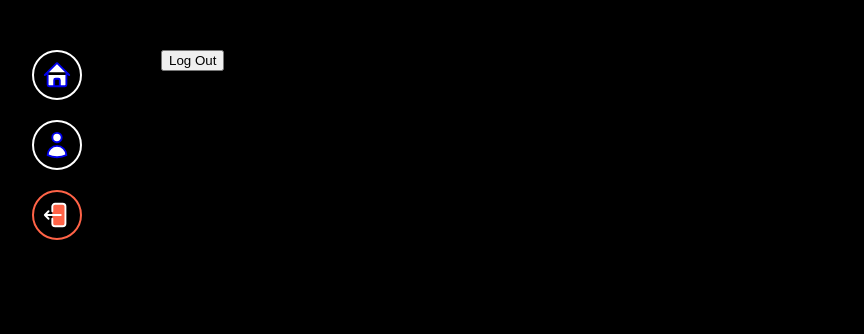
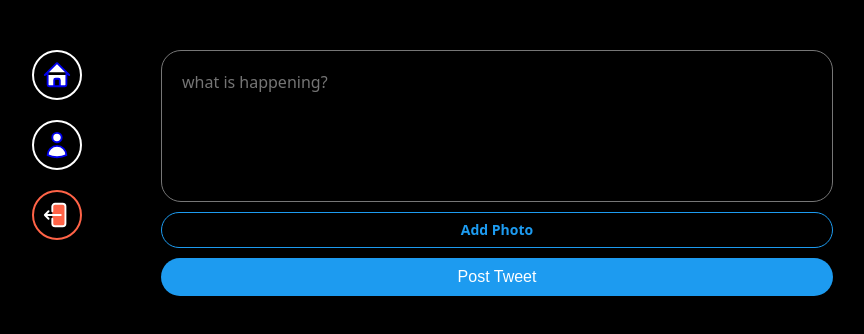
Before and after one commit to Livelyoneweek/react_twitter_clone, a React (Vite) app: page / in a window 1280 px wide. Shown: the top 334 px of the page, without its empty margins (237-1101 px from the left). Built offline with nearby package versions, Linux system fonts and the light colour scheme; no server answers; sample sign-in values are in the browser's storage; the HTML template or start-up script is replaced by a standard one.

Commit message:
feat: post tweet form add

```diff
--- /dev/null
+++ b/src/components/post-tweet-form.tsx
@@ -0,0 +1,84 @@
+import { useState } from "react";
+import styled from "styled-components"
+
+const Form = styled.form`
+    display: flex;
+    flex-direction: column;
+    gap: 10px;
+`;
+
+const TextArea = styled.textarea`
+    border: 2xp solid white;
+    padding: 20px;
+    border-radius: 20px;
+    font-size: 16px;
+    color: white;
+    background-color: black;
+    /* textarea 사이즈 조절 제거 */
+    width: 100%;
+    resize: none;
+
+    font-family: system-ui, -apple-system, BlinkMacSystemFont, 'Segoe UI',
+        Roboto, Oxygen, Ubuntu, Cantarell, 'Open Sans', 'Helvetica Neue', sans-serif;
+
+    &::placeholder {
+        font-size: 16px;
+    }
+    &:focus {
+        outline: none;
+        border-color: #1d9bf0;
+    }
+`;
+
+const AttachFileBtn = styled.label`
+    padding: 10px 0px;
+    color: #1d9bf0;
+    text-align: center;
+    border: 1px solid #1d9bf0;
+    border-radius: 20px;
+    font-size: 14px;
+    font-weight: 600;
+    cursor: pointer;
+`;
+
+const AttachFileInput = styled.input`
+    display: none;
+`;
+
+const SubmitBtn = styled.input`
+    background-color: #1d9bf0;
+    color: white;
+    border: none;
+    padding: 10px 0;
+    border-radius: 20px;
+    font-size: 16px;
+    cursor: pointer;
+
+    &:hover,
+    &:active {
+        opacity: 0.8;
+    }
+`;
+
+export default function PostTweetForm() {
+    const [isLoading, setLoading] = useState(false);
+    const [tweet, setTweet] = useState("");
+    const [file, setFile] = useState<File | null>(null);
+    const onChange = (e: React.ChangeEvent<HTMLTextAreaElement>) => {
+        setTweet(e.target.value);
+    }
+    const onFileChange = (e: React.ChangeEvent<HTMLInputElement>) => {
+        const { files } = e.target;
+        if (files && files.length === 1) {
+            setFile(files[0]);
+        }
+    }
+    return (
+        <Form>
+            <TextArea onChange={onChange} value={tweet} placeholder="what is happening?" rows={5} maxLength={180 } />
+            <AttachFileBtn htmlFor="file" >{file? "Photo added ✅" : "Add Photo"}</AttachFileBtn>
+            <AttachFileInput onChange={onFileChange} type="file" id="file" accept="image/*" />
+            <SubmitBtn type="submit" value={isLoading ? "Posting..." : "Post Tweet"} />
+        </Form>
+    )
+}
--- a/src/routes/home.tsx
+++ b/src/routes/home.tsx
@@ -1,14 +1,17 @@
-import { useNavigate } from "react-router-dom";
-import { auth } from "../firebase"
+
+import styled from "styled-components";
+import PostTweetForm from "../components/post-tweet-form";
+
+const Wrapper = styled.div``;
 
 function Home () {
-  const navigate = useNavigate();
-  const logOut = () => {
-    auth.signOut();
-    navigate("/login")
-  }
   return (
-    <h1><button onClick={logOut}>Log Out</button></h1>
+    <>
+      <Wrapper>
+        <PostTweetForm />
+      </Wrapper>
+    </>
+
   )
 }
 
```
